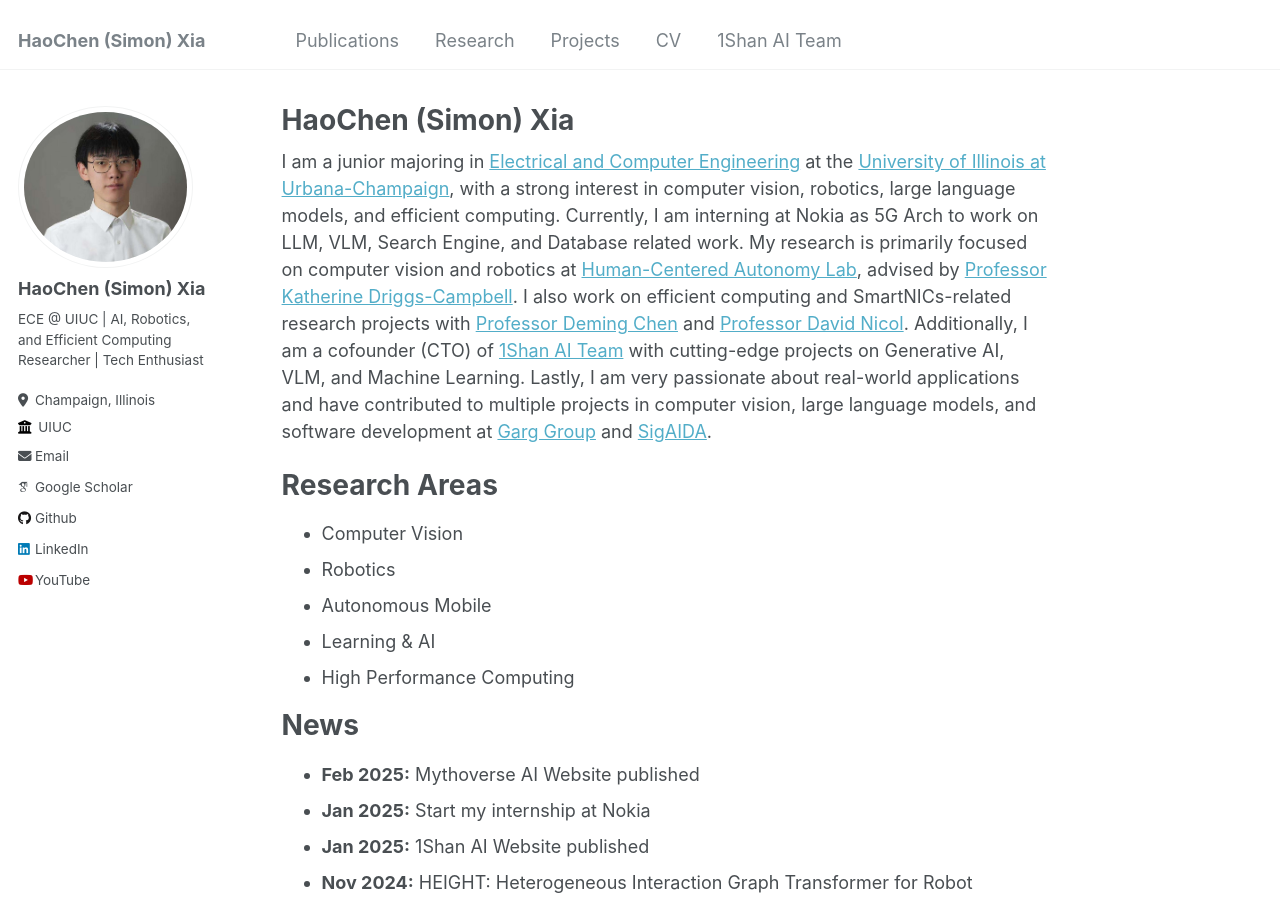
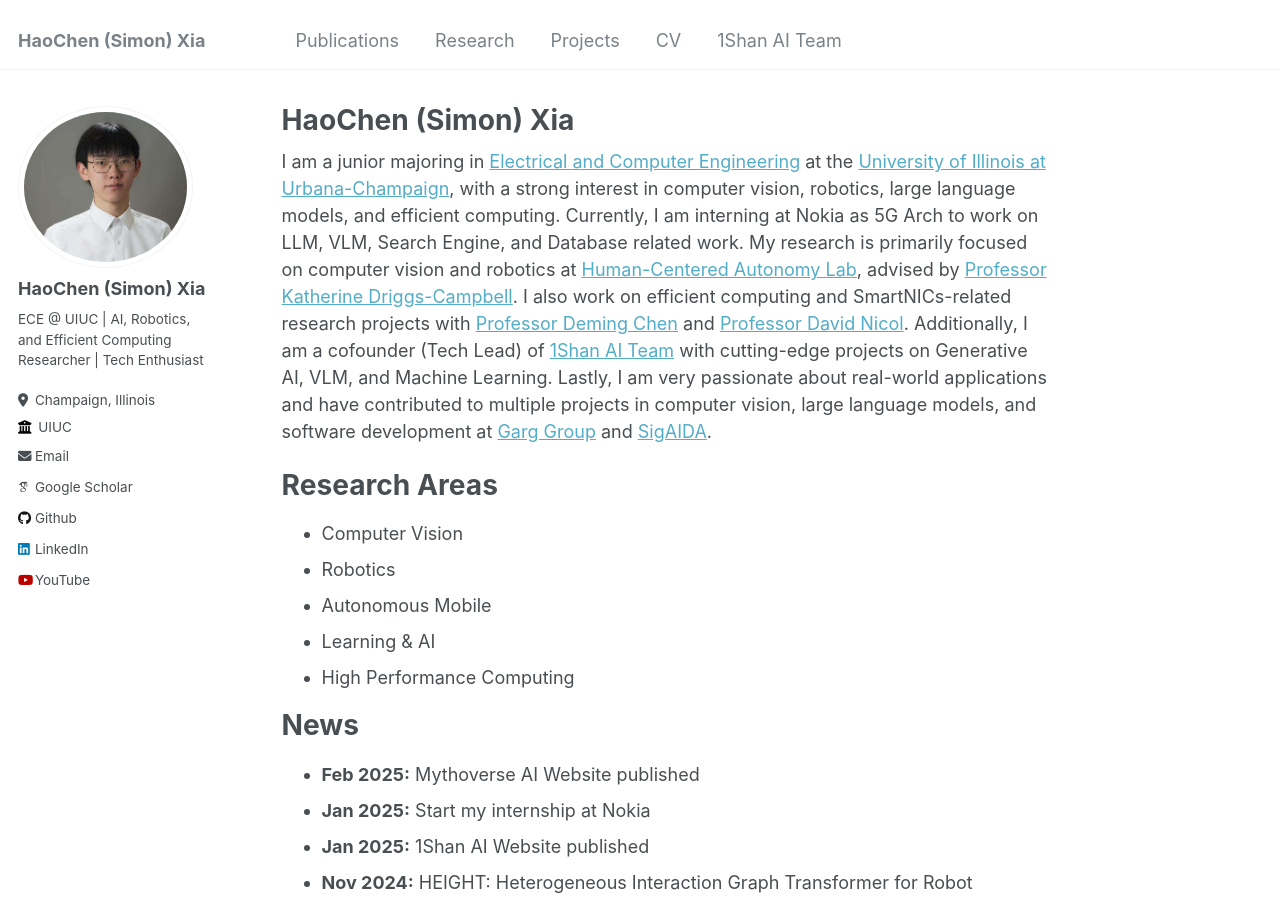
Before and after one commit to ssimonxia/ssimonxia.github.io, a Jekyll site: the page built from _pages/about.md, in a window 1280 px wide and 900 px high. Built offline with Jekyll 4.4.1, drawn with Linux system fonts in a browser that asks for light colours; some web fonts are replaced.

Commit message:
update details

```diff
--- a/_pages/about.md
+++ b/_pages/about.md
@@ -7,7 +7,7 @@ redirect_from:
   - /about.html
 ---
 
-I am a junior majoring in [Electrical and Computer Engineering](https://ece.illinois.edu/) at the [University of Illinois at Urbana-Champaign](https://illinois.edu/), with a strong interest in computer vision, robotics, large language models, and efficient computing. Currently, I am interning at Nokia as 5G Arch to work on LLM, VLM, Search Engine, and Database related work. My research is primarily focused on computer vision and robotics at [Human-Centered Autonomy Lab](https://thehcalab.web.illinois.edu/), advised by [Professor Katherine Driggs-Campbell](https://krdc.web.illinois.edu/). I also work on efficient computing and SmartNICs-related research projects with [Professor Deming Chen](https://dchen.ece.illinois.edu/) and [Professor David Nicol](https://dmnicol.web.engr.illinois.edu/). Additionally, I am a cofounder (CTO) of [1Shan AI Team](https://1shans.com) with cutting-edge projects on Generative AI, VLM, and Machine Learning. Lastly, I am very passionate about real-world applications and have contributed to multiple projects in computer vision, large language models, and software development at [Garg Group](https://garg.cee.illinois.edu/) and [SigAIDA](https://www.acm.illinois.edu/).
+I am a junior majoring in [Electrical and Computer Engineering](https://ece.illinois.edu/) at the [University of Illinois at Urbana-Champaign](https://illinois.edu/), with a strong interest in computer vision, robotics, large language models, and efficient computing. Currently, I am interning at Nokia as 5G Arch to work on LLM, VLM, Search Engine, and Database related work. My research is primarily focused on computer vision and robotics at [Human-Centered Autonomy Lab](https://thehcalab.web.illinois.edu/), advised by [Professor Katherine Driggs-Campbell](https://krdc.web.illinois.edu/). I also work on efficient computing and SmartNICs-related research projects with [Professor Deming Chen](https://dchen.ece.illinois.edu/) and [Professor David Nicol](https://dmnicol.web.engr.illinois.edu/). Additionally, I am a cofounder (Tech Lead) of [1Shan AI Team](https://1shans.com) with cutting-edge projects on Generative AI, VLM, and Machine Learning. Lastly, I am very passionate about real-world applications and have contributed to multiple projects in computer vision, large language models, and software development at [Garg Group](https://garg.cee.illinois.edu/) and [SigAIDA](https://www.acm.illinois.edu/).
 
 Research Areas
 ======
```
